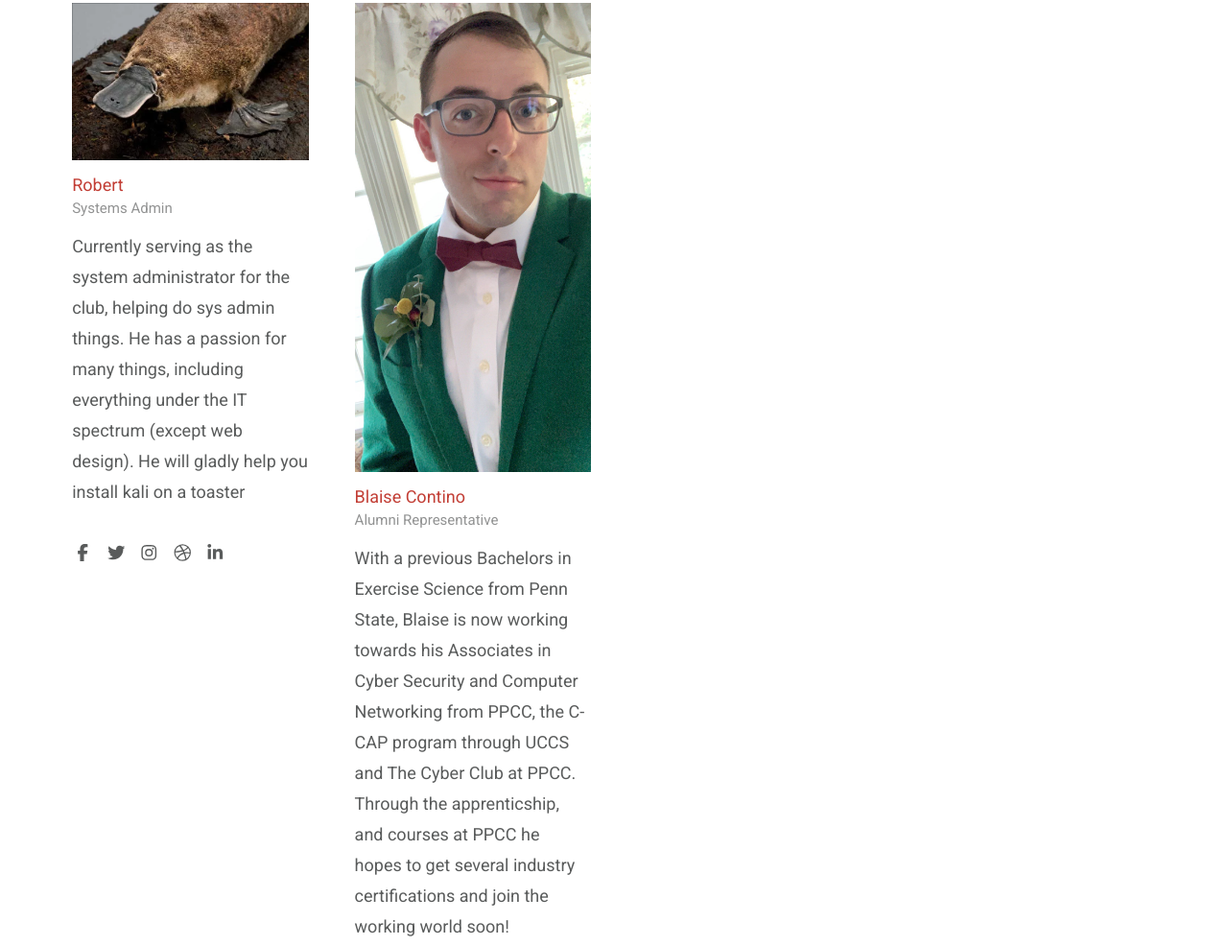
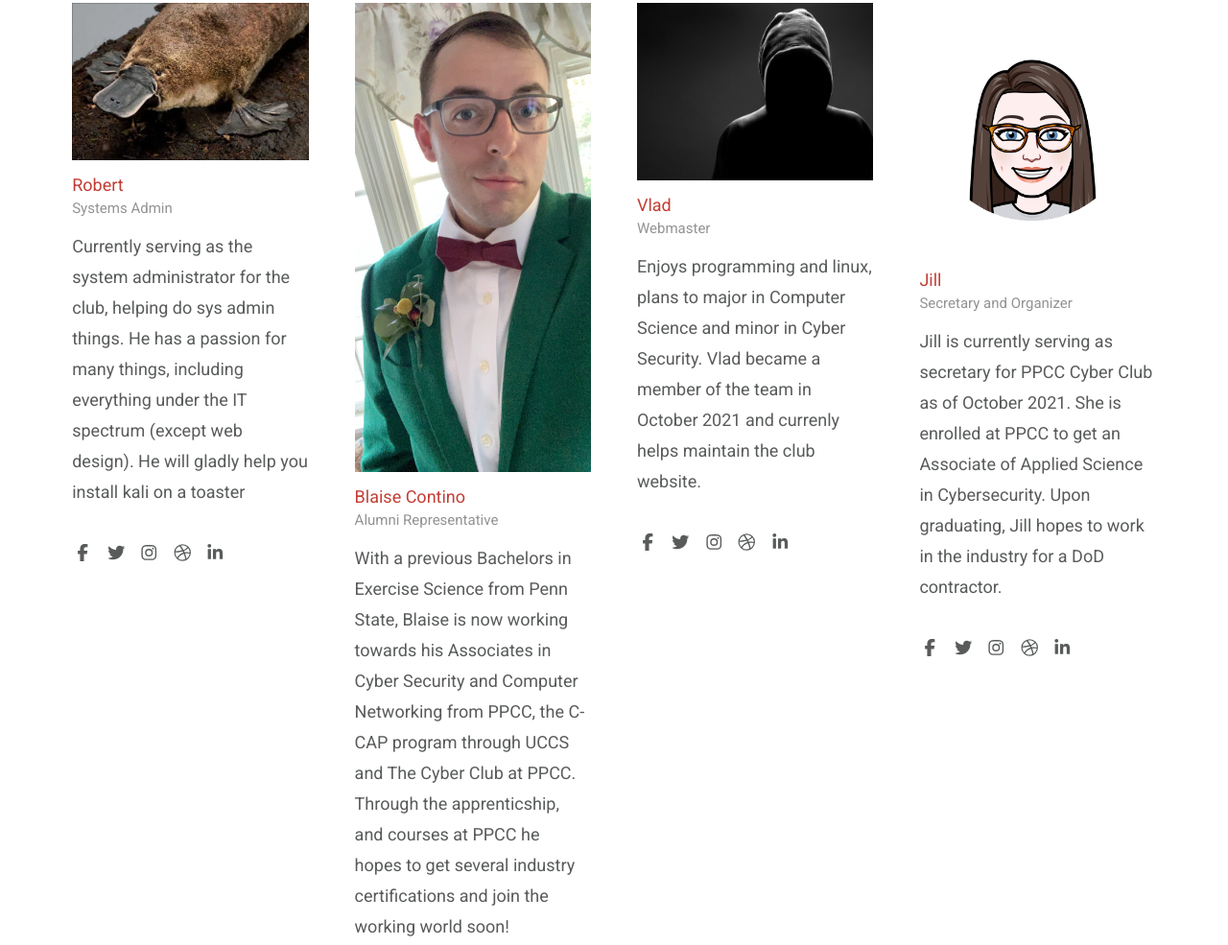
Before and after one commit to Vladidadi/ppcc-cyberclub, a plain HTML site: page index.html in a window 1280 px wide. Shown: the part 6729-7714 px from the top of the page at 96% size. Drawn offline with Linux system fonts and the light colour scheme.

Commit message:
Add files via upload

```diff
--- a/index.html
+++ b/index.html
@@ -798,6 +798,62 @@
                 </div>
             </div>
 
+
+
+            <!-- start vlad and jill and more -->
+            <div class="column team-member" data-aos="fade-up">
+                <div class="team-member__pic">
+                    <img src="/images/avatars/vlad.jpg"
+                         srcset="/images/avatars/vlad.jpg 1x,
+                                /images/avatars/vlad.jpg 2x" alt="">
+                </div>
+                <div class="team-member__info">
+                    <p class="team-member__name">
+                        Vlad
+                        <span>Webmaster</span>
+                        <p>
+                        Enjoys programming and linux, plans to major in Computer Science and minor in Cyber Security. Vlad became a member of the team in October 2021 and currenly helps maintain the club website.
+
+                        </p>
+                    </p>
+                    <ul class="team-member__social">
+                        <li><a href="#0"><i class="fab fa-facebook-f" aria-hidden="true"></i></a></li>
+                        <li><a href="#0"><i class="fab fa-twitter" aria-hidden="true"></i></a></li>
+                        <li><a href="#0"><i class="fab fa-instagram" aria-hidden="true"></i></a></li>
+                        <li><a href="#0"><i class="fab fa-dribbble" aria-hidden="true"></i></a></li>
+                        <li><a href="#0"><i class="fab fa-linkedin-in" aria-hidden="true"></i></a></li>
+                    </ul>
+                </div>
+            </div>
+            <div class="column team-member" data-aos="fade-up">
+                <div class="team-member__pic">
+                    <img src="/images/avatars/jill.png"
+                         srcset="/images/avatars/jill.png 1x,
+                                /images/avatars/jill.png 2x" alt="">
+                </div>
+                <div class="team-member__info">
+                    <p class="team-member__name">
+                        Jill
+                        <span>Secretary and Organizer</span>
+                        <p>
+                            Jill is currently serving as secretary for PPCC Cyber Club as of October 2021. She is enrolled at PPCC to get an Associate of Applied Science in Cybersecurity. Upon graduating, Jill hopes to work in the industry for a DoD contractor.
+
+                        </p>
+                    </p>
+                    <ul class="team-member__social">
+                        <li><a href="#0"><i class="fab fa-facebook-f" aria-hidden="true"></i></a></li>
+                        <li><a href="#0"><i class="fab fa-twitter" aria-hidden="true"></i></a></li>
+                        <li><a href="#0"><i class="fab fa-instagram" aria-hidden="true"></i></a></li>
+                        <li><a href="#0"><i class="fab fa-dribbble" aria-hidden="true"></i></a></li>
+                        <li><a href="#0"><i class="fab fa-linkedin-in" aria-hidden="true"></i></a></li>
+                    </ul>
+                </div>
+            </div>
+            <div class="issa__pic">
+                <img src="/images/team/issa__pic.jpeg"
+                     srcset="/images/team/issa__pic.jpeg 1x,
+                     /images/team/issa__pic.jpeg 2x" alt="">
+
         </div> <!-- end team-block -->
 
     </section> <!-- end s-about -->
@@ -894,9 +950,14 @@
     </section> <!-- end s-testimonials -->
 
 
+
     <!-- CTA
-    ================================================== -->
-    <!-- <section class="s-cta ss-dark">
+
+
+
+        ================================================== -->
+<!-- end section-head -->
+        <!-- <section class="s-cta ss-dark">
 
         <div class="row heading-block heading-block--center" data-aos="fade-up">
             <div class="column">
@@ -943,7 +1004,7 @@
 
                 <div class="s-contact__email-us">
                     <a href="https://discord.gg/Ekewx4U99y" class="btn btn--primary h-full-width">Our Server!</a>
-                    <iframe src="https://calendar.google.com/calendar/embed?height=1000&wkst=1&bgcolor=%23D50000&ctz=America%2FDenver&src=ZWk0djducGJlbmMxczA0bDZtNGc1b2Jwa3NAZ3JvdXAuY2FsZW5kYXIuZ29vZ2xlLmNvbQ&color=%237986CB&mode=AGENDA&title=Upcoming%20P2C4%20Events&showPrint=0" style="border:solid 1px #777" width="2000" height="2000" frameborder="0" scrolling="no"></iframe>
+                    <iframe src="https://calendar.google.com/calendar/embed?height=1000&wkst=1&bgcolor=%23D50000&ctz=America%2FDenver&src=ZWk0djducGJlbmMxczA0bDZtNGc1b2Jwa3NAZ3JvdXAuY2FsZW5kYXIuZ29vZ2xlLmNvbQ&color=%237986CB&mode=AGENDA&title=Upcoming%20P2C4%20Events&showPrint=0" style="border:solid 1px #777" width="1000" height="1000" frameborder="0" scrolling="no"></iframe>
                 </div>
             </div>
 
```
Also changed, not shown: images/avatars/jill.png (added), images/avatars/vlad.jpg (added), 1 other file.
